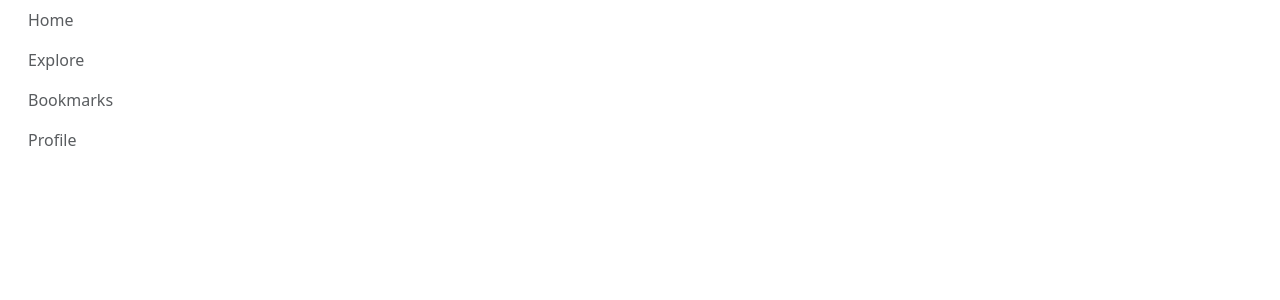
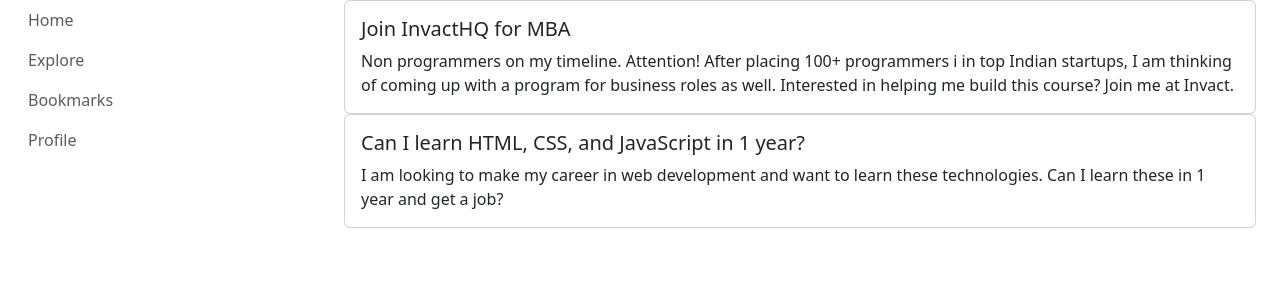
Before and after one commit to swapnaliss/forum-app, a React (Create React App) app: page / in a window 1280 px wide. Shown: the top 300 px of the page. Built offline with nearby package versions, Linux system fonts and the light colour scheme.

Commit message:
feature : created landing page

```diff
--- a/src/App.js
+++ b/src/App.js
@@ -2,8 +2,55 @@ import './App.css';
 import Sidebar from './components/Sidebar';
 import { Container, Row, Col } from 'react-bootstrap';
 import 'bootstrap/dist/css/bootstrap.min.css';
+import LandingPage from './components/LandingPage';
 
-
+const forumData = {
+  accountId: '98767-888-78767',
+  username: 'tanaypratap',
+  name: 'Tanay Pratap',
+  picUrl: 'http://bit.ly/42Zm7tM',
+  posts: [
+    {
+      postId: '36635-787-65778',
+      username: 'tanaypratap',
+      name: 'Tanay Pratap',
+      picUrl: 'http://bit.ly/42Zm7tM',
+      post: 'Join InvactHQ for MBA',
+      postDescription:
+        'Non programmers on my timeline. Attention! After placing 100+ programmers i in top Indian startups, I am thinking of coming up with a program for business roles as well. Interested in helping me build this course? Join me at Invact.',
+      upvotes: 350,
+      downvotes: 50,
+      tags: ['mba', 'business', 'bootcamp'],
+      createdAt: '2023-06-24T12:00:00Z',
+      comments: [
+        {
+          commentId: '89898-856-87576',
+          username: 'ashwin4real',
+          picUrl: 'http://bit.ly/42Zm7tM',
+          likes: 0,
+          comment: 'Interested',
+          createdAt: '2023-06-24T12:01:00Z',
+        },
+      ],
+      isBookmarked: false,
+    },
+    {
+      postId: '36698-343-321232',
+      username: 'trishajain',
+      name: 'Trisha Jain',
+      picUrl: 'http://bit.ly/42Zm7tM',
+      post: 'Can I learn HTML, CSS, and JavaScript in 1 year?',
+      postDescription:
+        'I am looking to make my career in web development and want to learn these technologies. Can I learn these in 1 year and get a job?',
+      upvotes: 150,
+      downvotes: 0,
+      tags: ['html', 'javascript', 'web development'],
+      createdAt: '2023-06-24T12:54:00Z',
+      comments: [],
+      isBookmarked: false,
+    },
+  ],
+}
 
 function App() {
   return (
@@ -13,7 +60,7 @@ function App() {
           <Sidebar />
         </Col>
         <Col md={9}>
-
+        <LandingPage posts={forumData.posts} />
         </Col>
       </Row>
     </Container>
--- /dev/null
+++ b/src/components/LandingPage.jsx
@@ -0,0 +1,18 @@
+import React from 'react';
+
+const LandingPage = ({ posts }) => {
+  return (
+    <div className="container">
+      {posts.map((post) => (
+        <div className="card" key={post.id}>
+            <div className="card-body">
+                <h5 className="card-title">{post.post}</h5>
+                <p className="card-text">{post.postDescription}</p>
+            </div>
+        </div>
+      ))}
+    </div>
+  );
+};
+
+export default LandingPage;
```
